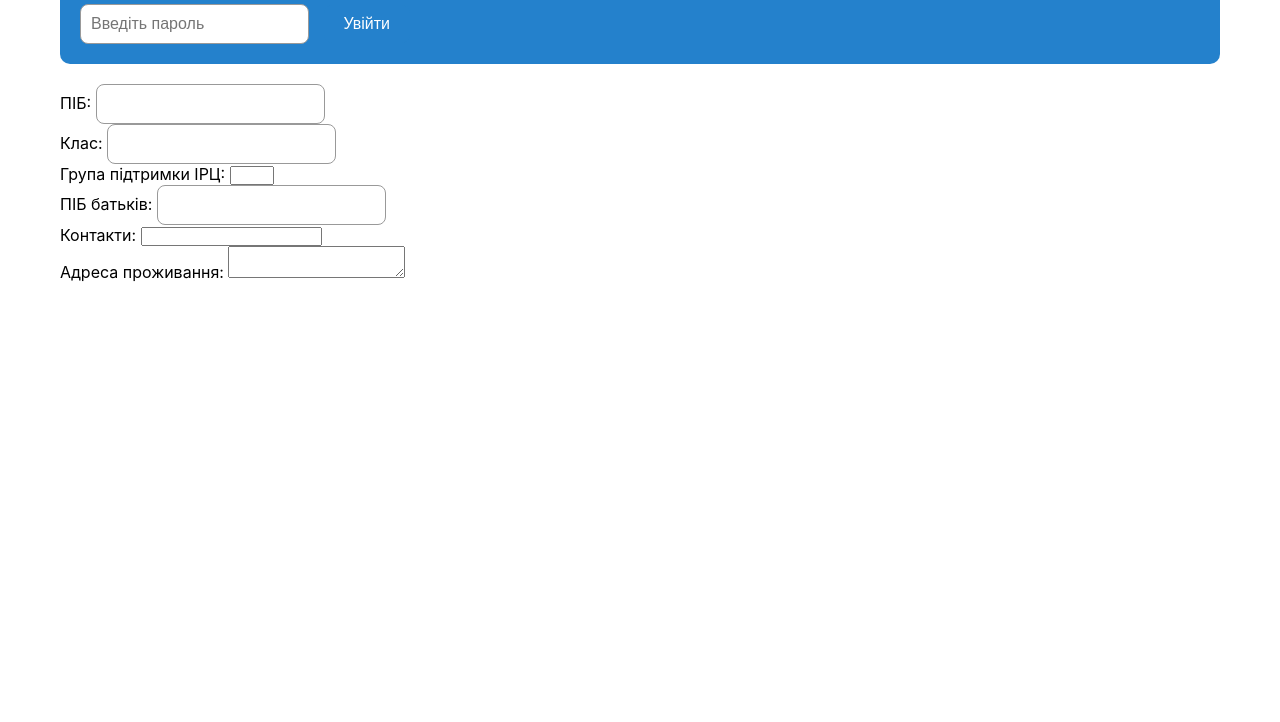
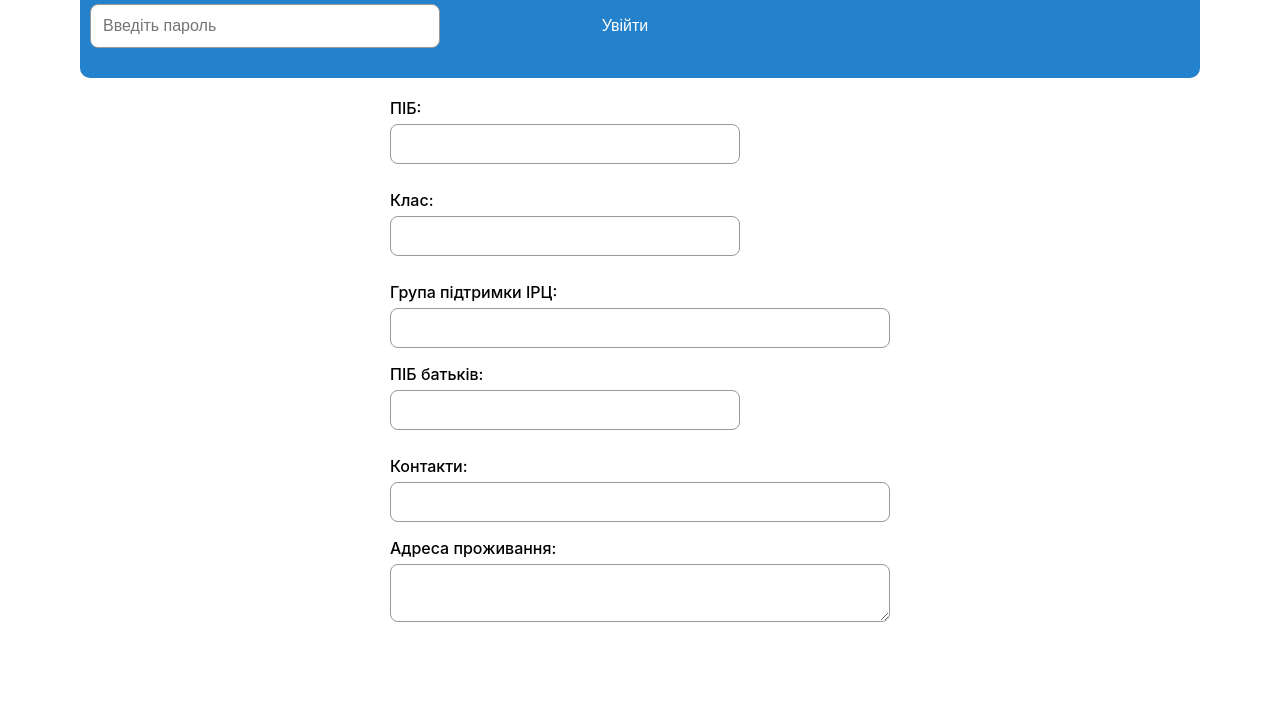
Before and after one commit to veo-optimization/school, a plain HTML site: page student.html in a window 1280 px wide. Shown: the part 95-817 px from the top of the page. Drawn offline with Linux system fonts and the light colour scheme.

Commit message:
Опис змін

```diff
--- a/styles.css
+++ b/styles.css
@@ -17,44 +17,56 @@ body {
     font-family: -apple-system, BlinkMacSystemFont, 'Segoe UI', Roboto, Helvetica, Arial, sans-serif;
     background-color: var(--tg-theme-bg-color);
     color: var(--tg-theme-text-color);
+    min-height: 100vh;
 }
 
 .container {
     max-width: 1200px;
     margin: 0 auto;
-    padding: 20px;
+    padding: 20px 10px;
 }
 
 header {
     background-color: var(--tg-theme-button-color);
     color: var(--tg-theme-button-text-color);
-    padding: 20px;
+    padding: 20px 10px;
     border-radius: 10px;
     margin-bottom: 20px;
+    text-align: center;
 }
 
 .auth-section {
     margin-top: 20px;
+    display: flex;
+    flex-direction: column;
+    gap: 10px;
+    align-items: center;
 }
 
 input[type="password"],
 input[type="text"],
 select {
-    padding: 10px;
+    padding: 12px;
     border: 1px solid var(--tg-theme-hint-color);
     border-radius: 8px;
-    margin-right: 10px;
+    margin-right: 0;
     font-size: 16px;
+    width: 100%;
+    max-width: 350px;
+    margin-bottom: 10px;
 }
 
 button {
     background-color: var(--tg-theme-button-color);
     color: var(--tg-theme-button-text-color);
     border: none;
-    padding: 10px 20px;
+    padding: 12px 24px;
     border-radius: 8px;
     cursor: pointer;
     font-size: 16px;
+    width: 100%;
+    max-width: 350px;
+    margin-bottom: 10px;
 }
 
 button:hover {
@@ -64,12 +76,14 @@ button:hover {
 .search-section {
     margin-bottom: 20px;
     display: flex;
+    flex-direction: column;
     gap: 10px;
+    align-items: stretch;
 }
 
 #students-list {
     display: grid;
-    grid-template-columns: repeat(auto-fill, minmax(300px, 1fr));
+    grid-template-columns: 1fr;
     gap: 20px;
 }
 
@@ -79,17 +93,75 @@ button:hover {
     border-radius: 10px;
     padding: 15px;
     cursor: pointer;
-    transition: transform 0.2s;
+    transition: transform 0.2s, box-shadow 0.2s;
+    box-shadow: 0 2px 4px rgba(0,0,0,0.03);
 }
 
 .student-card:hover {
     transform: translateY(-2px);
-    box-shadow: 0 4px 8px rgba(0, 0, 0, 0.1);
+    box-shadow: 0 4px 12px rgba(0, 0, 0, 0.10);
 }
 
 footer {
     margin-top: 40px;
-    padding: 20px;
+    padding: 20px 10px;
     text-align: center;
     color: var(--tg-theme-hint-color);
 }
+
+.student-info {
+    width: 100%;
+    max-width: 500px;
+    margin: 0 auto;
+}
+
+.form-group {
+    margin-bottom: 16px;
+    display: flex;
+    flex-direction: column;
+    align-items: flex-start;
+}
+
+.form-group label {
+    margin-bottom: 6px;
+    font-weight: 500;
+}
+
+.form-group input,
+.form-group textarea {
+    width: 100%;
+    padding: 10px;
+    border: 1px solid var(--tg-theme-hint-color);
+    border-radius: 8px;
+    font-size: 16px;
+    resize: vertical;
+}
+
+@media (min-width: 600px) {
+    .search-section {
+        flex-direction: row;
+        align-items: center;
+    }
+    .auth-section {
+        flex-direction: row;
+        align-items: center;
+    }
+    #students-list {
+        grid-template-columns: repeat(2, 1fr);
+    }
+}
+
+@media (min-width: 900px) {
+    #students-list {
+        grid-template-columns: repeat(3, 1fr);
+    }
+    .container {
+        padding: 20px 40px;
+    }
+}
+
+@media (min-width: 1200px) {
+    #students-list {
+        grid-template-columns: repeat(4, 1fr);
+    }
+}
```
